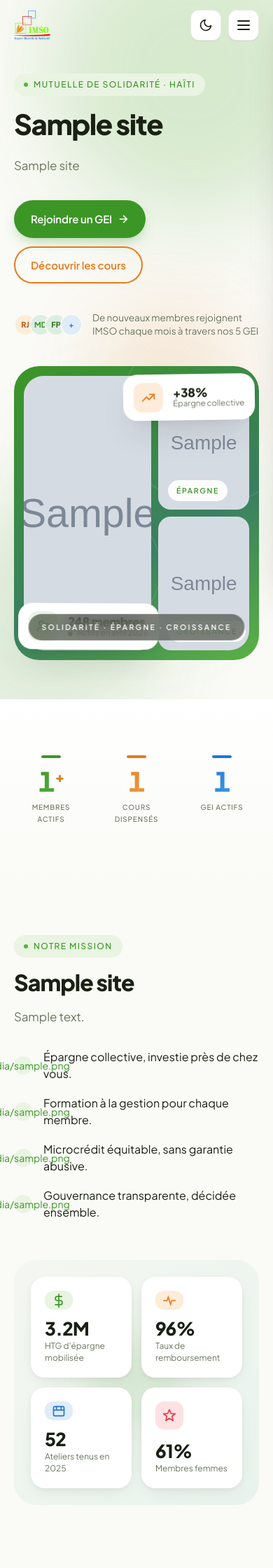
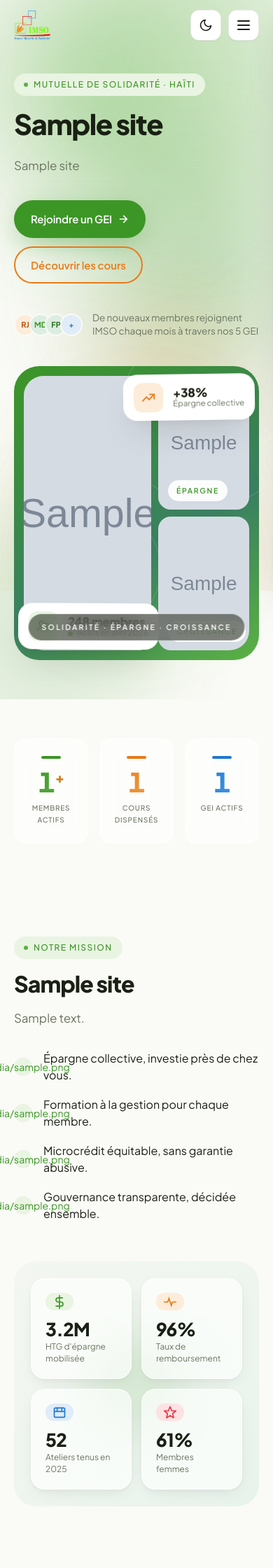
Before and after one commit to Mirv23/imso-codex, a Django app: template templates/core/index.html in a window 390 px wide. Shown: the top 2240 px of the page at 70% size. Run offline with Django 5.2, Linux system fonts and the light colour scheme; the template is opened without the code that fills it: most values are stand-ins (such as "Sample title", 1, 10 or a date in 2020); grey boxes marked "Sample" are stand-in pictures.

Commit message:
Vague 4 : nouvelle direction "Profondeur & aurora" (verre + fond anime + mouvement)
Changement de PARTI PRIS, pas une retouche : le retour utilisateur etait que le
design restait basique. On passe a une esthetique aurora/glass, dark-first, choisie
par l'utilisateur, avec animation "marquee et vivante".

FOND AURORA. Calque .aurora fixe derriere tout le contenu : 3 blobs de couleur de
marque, flous, en derive lente (CSS transforms GPU). Le <body> devient transparent,
la couleur de base passe sur <html>, et les sections (stats/process/temoignages/
espace) deviennent transparentes pour laisser transparaitre l'aurora. Opacite plus
forte en mode nuit (0.55) qu'en clair (0.30). Coupe en prefers-reduced-motion.

VERRE. Toutes les cartes (stat, valeurs, bento, tuiles mission, etapes, cours,
produits, temoignages, capacite, reservation, panneau kit) passent en verre :
fond translucide (--glass-panel) + backdrop-filter blur/saturate + fin liseré
lumineux. Tokens clair ET sombre. Repli @supports : surfaces opaques si
backdrop-filter non supporte, pour ne JAMAIS sacrifier la lisibilite.

LUEUR. Boutons principaux avec halo (--glow-primary), derive de --primary en clair
et de --accent en nuit.

MOUVEMENT. Parallaxe au scroll sur l'aurora et les photos du hero (rAF + passive),
coupee en reduced-motion ET sous 700px pour preserver la fluidite mobile (le user a
insiste sur "mobile puissant"). Les reveals et compteurs existants sont conserves.

Verifie : GET /view/ -> 200, 645/645 accolades, django check OK, JS parallaxe passe
node --check ; 21 tests core OK. Maintenance intacte (/ -> 503).

NOTE : je ne peux pas verifier le rendu pixel ; a valider sur ecrans reels
(lisibilite du texte sur verre + aurora, fluidite mobile).

Co-Authored-By: Claude Opus 4.8 (1M context) <noreply@anthropic.com>

```diff
--- a/templates/core/partials/footer.html
+++ b/templates/core/partials/footer.html
@@ -188,6 +188,27 @@ const counterIO = new IntersectionObserver((entries) => {
   });
 }, { threshold: 0.4 });
 counters.forEach(c => counterIO.observe(c));
+
+// Parallaxe au scroll — direction "Profondeur & aurora". Performant (rAF, passive),
+// coupee en reduced-motion et sous 700px pour garder la fluidite sur telephone.
+// On ne touche PAS a .hero__visual (qui porte l'animation de reveal) : on deplace
+// l'aurora et les photos du hero, sans conflit de transform.
+(function () {
+  const reduce = window.matchMedia && window.matchMedia('(prefers-reduced-motion: reduce)').matches;
+  if (reduce || window.innerWidth < 700) return;
+  const aurora = document.querySelector('.aurora');
+  const photos = document.querySelector('.hero__photos');
+  let ticking = false;
+  function apply() {
+    const y = window.scrollY || 0;
+    if (aurora) aurora.style.transform = 'translate3d(0,' + (y * 0.05).toFixed(1) + 'px,0)';
+    if (photos && y < 900) photos.style.transform = 'translate3d(0,' + (y * 0.08).toFixed(1) + 'px,0)';
+    ticking = false;
+  }
+  window.addEventListener('scroll', function () {
+    if (!ticking) { ticking = true; requestAnimationFrame(apply); }
+  }, { passive: true });
+})();
 
 // Testimonials carousel (page d'accueil uniquement — garde anti-crash ailleurs)
 if (document.getElementById('testiTrack')) {
--- a/templates/core/partials/header.html
+++ b/templates/core/partials/header.html
@@ -327,6 +327,15 @@
   --lift: -4px;      /* cartes en grille */
   --lift-lg: -6px;   /* cartes isolees grand format (temoignages, visuel kit) */
   --shadow-node: 0 6px 16px -6px rgba(60,150,38,.5);
+  /* Direction "Profondeur & aurora" (vague 4) : verre + fond anime. */
+  --glass-panel: rgba(255,255,255,.66);   /* carte translucide posee sur l'aurora */
+  --glass-brd: rgba(255,255,255,.75);
+  --glass-blur: 16px;
+  --aurora-1: var(--accent);
+  --aurora-2: var(--primary);
+  --aurora-3: var(--highlight);
+  --aurora-opacity: .30;   /* discret en clair */
+  --glow-primary: 0 10px 40px -10px color-mix(in srgb, var(--primary) 60%, transparent);
 }
 
 /* ============================ MODE NUIT ============================
@@ -377,19 +386,72 @@
   --shadow-card-hover: 0 2px 4px rgba(0,0,0,.55), 0 18px 34px -12px rgba(0,0,0,.7), 0 36px 56px -26px rgba(0,0,0,.6);
   /* Le halo vert clair du noeud est invisible sur fond sombre : on passe au noir profond. */
   --shadow-node: 0 6px 16px -6px rgba(0,0,0,.6);
+  /* Verre + aurora en mode nuit : l'effet prend toute sa force ici. */
+  --glass-panel: rgba(24,32,24,.5);
+  --glass-brd: rgba(255,255,255,.08);
+  --glass-blur: 18px;
+  --aurora-opacity: .55;   /* bien plus visible sur fond sombre */
+  --glow-primary: 0 10px 44px -8px color-mix(in srgb, var(--accent) 70%, transparent);
 }
 
 *, *::before, *::after { box-sizing: border-box; }
-html { scroll-behavior: smooth; -webkit-text-size-adjust: 100%; }
+/* Couleur de base sur <html> : le <body> est transparent pour laisser voir le
+   calque .aurora (fixe, derriere tout le contenu). */
+html { scroll-behavior: smooth; -webkit-text-size-adjust: 100%; background: var(--bg); }
 body {
   margin: 0;
   font-family: 'Plus Jakarta Sans', system-ui, -apple-system, sans-serif;
   font-weight: 400;
   line-height: 1.7;
   color: var(--text);
-  background: var(--bg);
+  background: transparent;
   -webkit-font-smoothing: antialiased;
   overflow-x: hidden;
+}
+
+/* ===== AURORA : fond anime, derriere tout le contenu ===== */
+.aurora {
+  position: fixed; inset: 0; z-index: -1;
+  overflow: hidden; pointer-events: none;
+}
+.aurora__blob {
+  position: absolute; border-radius: 50%;
+  filter: blur(80px); opacity: var(--aurora-opacity);
+  will-change: transform;
+}
+.aurora__blob--1 {
+  width: 52vw; height: 52vw; min-width: 320px; min-height: 320px;
+  background: var(--aurora-1);
+  top: -14vw; left: -10vw;
+  animation: auroraDrift1 30s ease-in-out infinite;
+}
+.aurora__blob--2 {
+  width: 44vw; height: 44vw; min-width: 300px; min-height: 300px;
+  background: var(--aurora-2);
+  top: 30vh; right: -12vw;
+  animation: auroraDrift2 36s ease-in-out infinite;
+}
+.aurora__blob--3 {
+  width: 38vw; height: 38vw; min-width: 260px; min-height: 260px;
+  background: var(--aurora-3);
+  bottom: -12vw; left: 25vw;
+  opacity: calc(var(--aurora-opacity) * .7);
+  animation: auroraDrift3 24s ease-in-out infinite;
+}
+@keyframes auroraDrift1 {
+  0%,100% { transform: translate(0,0) scale(1); }
+  50% { transform: translate(8vw, 6vh) scale(1.15); }
+}
+@keyframes auroraDrift2 {
+  0%,100% { transform: translate(0,0) scale(1); }
+  50% { transform: translate(-7vw, -5vh) scale(1.1); }
+}
+@keyframes auroraDrift3 {
+  0%,100% { transform: translate(0,0) scale(1); }
+  50% { transform: translate(-6vw, 7vh) scale(1.2); }
+}
+@media (prefers-reduced-motion: reduce) {
+  .aurora__blob { animation: none !important; }
 }
 
 img, svg { display: block; max-width: 100%; }
@@ -1070,7 +1132,7 @@ a { color: inherit; text-decoration: none; }
    degrade doux, et chaque chiffre devient une petite carte avec accent de marque. */
 .stats {
   padding: 56px 0;
-  background: linear-gradient(var(--surface), var(--bg));
+  background: transparent;   /* l'aurora transparait */
 }
 .stats__grid {
   display: grid;
@@ -1640,7 +1702,7 @@ a { color: inherit; text-decoration: none; }
 /* Process — conteneur en --bg pour que les cartes d'etape (--surface) ressortent
    (en clair --surface-2 == --surface : une carte blanche sur blanc disparaitrait). */
 .process {
-  background: var(--bg);
+  background: transparent;
 }
 .process__timeline {
   position: relative;
@@ -1894,7 +1956,7 @@ a { color: inherit; text-decoration: none; }
 }
 
 /* Testimonials */
-.testimonials { background: var(--bg); position: relative; }
+.testimonials { background: transparent; position: relative; }
 .testi__carousel {
   position: relative;
   overflow: hidden;
@@ -2372,7 +2434,7 @@ a { color: inherit; text-decoration: none; }
 }
 
 /* ===== Espace section ===== */
-.espace { background: var(--bg); }
+.espace { background: transparent; }
 .espace__head-row {
   display: grid;
   grid-template-columns: 1fr;
@@ -2821,6 +2883,42 @@ a { color: inherit; text-decoration: none; }
 }
 .modal__success-icon svg { width: 26px; height: 26px; }
 
+/* ============= VERRE (vague 4) : cartes translucides sur l'aurora =============
+   Place en fin de bloc pour primer sur les fonds --surface des cartes. Le flou
+   d'arriere-plan (backdrop-filter) donne l'effet de profondeur ; la lisibilite
+   est preservee par une opacite de panneau suffisante (voir --glass-panel). */
+.stat,
+.value-card,
+.why__item:not(.why__item--featured),
+.mission__tile,
+.step__content,
+.course-card,
+.shop-card,
+.testi__card,
+.espace__capacity,
+.booking,
+.kit__cta {
+  background: var(--glass-panel);
+  -webkit-backdrop-filter: blur(var(--glass-blur)) saturate(140%);
+  backdrop-filter: blur(var(--glass-blur)) saturate(140%);
+  border: 1px solid var(--glass-brd);
+}
+/* Le hover garde l'elevation mais en verre. */
+.stat:hover { background: var(--glass-panel); }
+/* Les stats sont maintenant des cartes de verre bordees : le separateur
+   vertical ferait double emploi. */
+.stat + .stat::before { display: none; }
+/* Boutons principaux : halo lumineux (direction "aurora"). */
+.btn--primary { box-shadow: var(--glow-primary); }
+.btn--primary:hover { box-shadow: var(--glow-primary), 0 14px 30px -10px rgba(0,0,0,.25); }
+/* Repli si backdrop-filter non supporte : on retombe sur des surfaces opaques
+   pour ne jamais sacrifier la lisibilite. */
+@supports not ((backdrop-filter: blur(1px)) or (-webkit-backdrop-filter: blur(1px))) {
+  .stat, .value-card, .why__item:not(.why__item--featured), .mission__tile,
+  .step__content, .course-card, .shop-card, .testi__card, .espace__capacity,
+  .booking, .kit__cta { background: var(--surface); }
+}
+
 </style>
 {% if site %}
 <style>
@@ -2834,3 +2932,8 @@ a { color: inherit; text-decoration: none; }
 {% endif %}
 </head>
 <body>
+<div class="aurora" aria-hidden="true">
+  <span class="aurora__blob aurora__blob--1"></span>
+  <span class="aurora__blob aurora__blob--2"></span>
+  <span class="aurora__blob aurora__blob--3"></span>
+</div>
```
